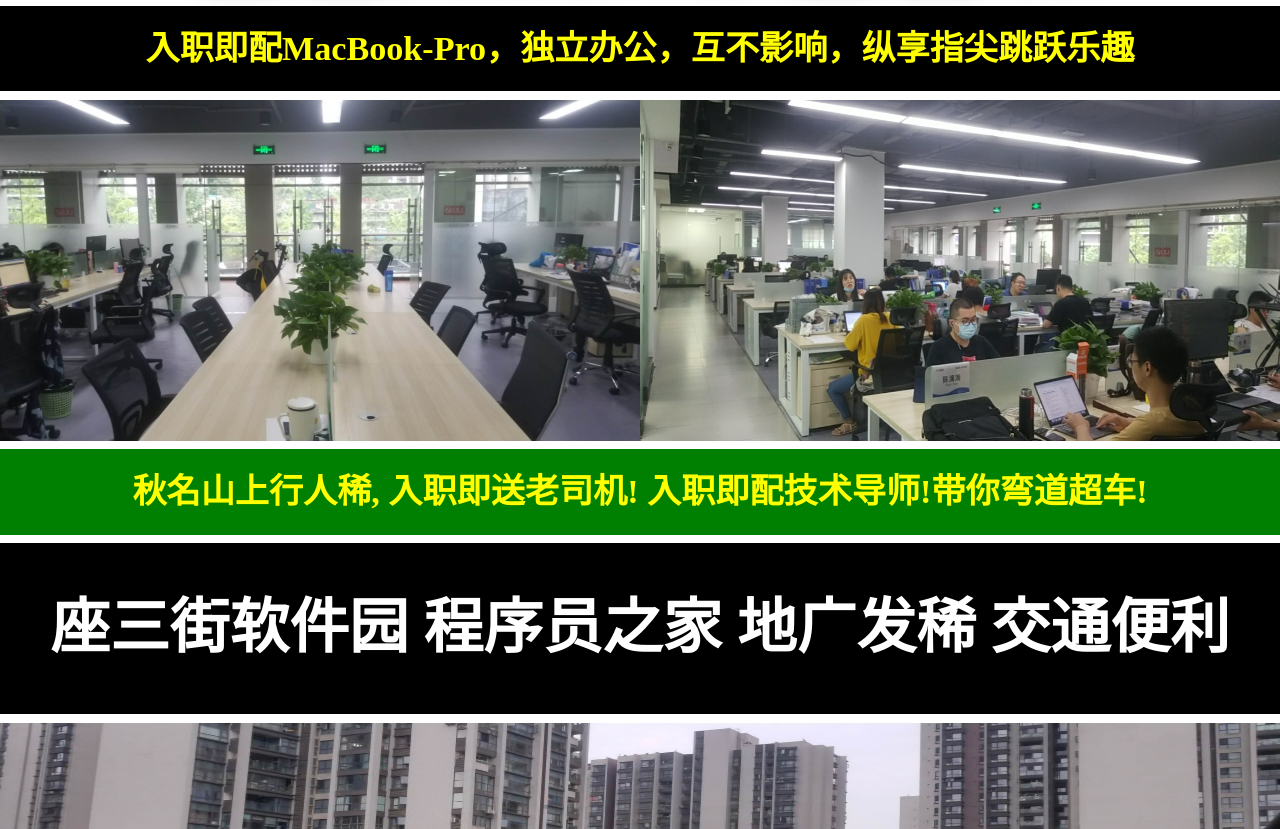
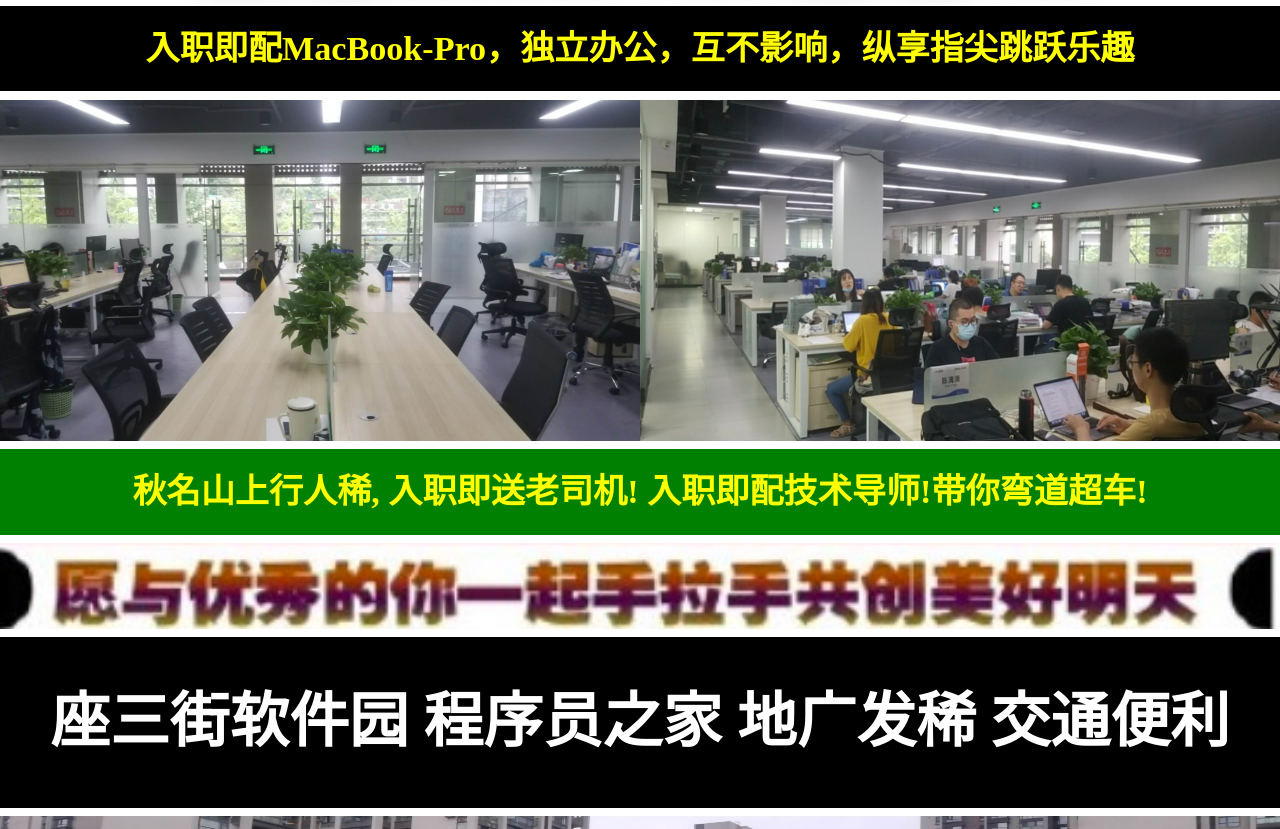
Before and after one commit to jiaweiCao/cjwzone, a plain HTML site: page index.html in a window 1280 px wide. Shown: the part 711-1540 px from the top of the page. Drawn offline with Linux system fonts and the light colour scheme.

Commit message:
feat: 添加图片标语

```diff
--- a/index.html
+++ b/index.html
@@ -22,9 +22,10 @@
     <div class="block-order h-05 cl-y bg-b fs-2 fw-b">入职即配MacBook-Pro，独立办公，互不影响，纵享指尖跳跃乐趣</div>
     <div class="block-order h-2">
         <img class="workSpace" src="./src/images/workPlace-a.jpeg">
-        <img class="workSpace" src="./src/images/workPlace-c.jpeg">
+        <img class="workSpace" src="./src/images/workPlace-d.jpeg">
     </div>
     <div class="block-order cl-y bg-g fs-2 h-05 fw-b">秋名山上行人稀, 入职即送老司机! 入职即配技术导师!带你弯道超车!</div>
+    <div class="block-order h-05 happy-info-1"></div>
     <div class="block-order cl-w bg-b fs-35 h-1 fw-b">座三街软件园 程序员之家 地广发稀 交通便利</div>
     <div class="block-order h-2">
         <img class="workStreet" src="./src/images/street.jpeg">
--- a/src/styles/main.css
+++ b/src/styles/main.css
@@ -4,6 +4,8 @@ body {margin: 0;background-color: white}
 
 .block-order {width: 100%;text-align: center;margin-bottom: 0.05rem}
 .block-half {width: 50%;float: left;}
+
+.h-w {width: 100%;}
 
 .h-05{height: 0.5rem; line-height: 0.5rem}
 .h-1 {height: 1rem;line-height: 1rem;}
@@ -49,6 +51,10 @@ body {margin: 0;background-color: white}
     width: 100%;
     height: 2rem;
 }
+.happy-info-1 {
+    background: center url("../images/happy-info.jpeg") no-repeat;
+    background-size: cover;
+}
 
 .D3-a {
     text-shadow:
```
Also changed, not shown: src/images/happy-info.jpeg (added), src/images/workPlace-c.jpeg (deleted), src/images/workPlace-d.jpeg (added).
